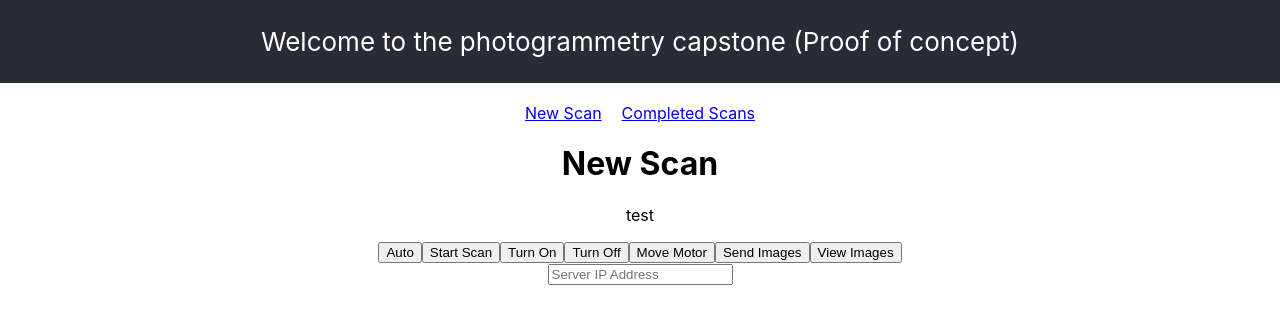
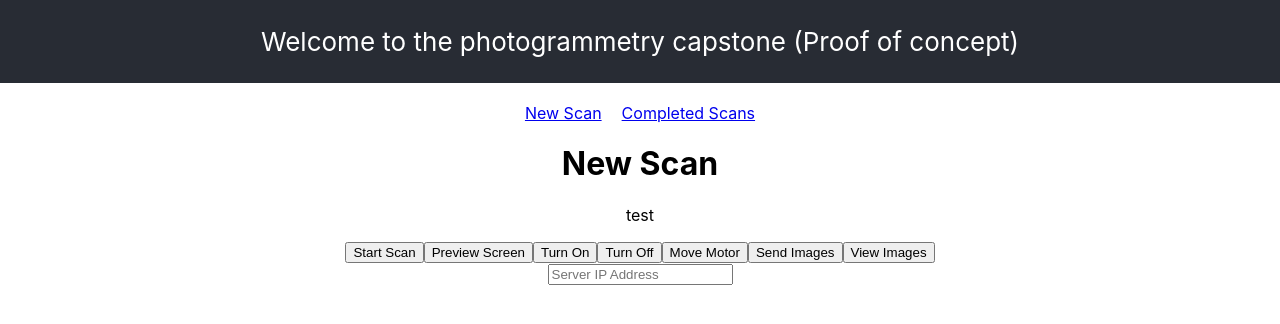
Before and after one commit to kana2001/photogrammetry-capstone, a React (Create React App) app in the folder webApp/: page / in a window 1280 px wide. Shown: the top 324 px of the page. Built offline with nearby package versions, Linux system fonts and the light colour scheme.

Commit message:
changed Start Scan to Preview Screen. changed auto to Start Scan

```diff
--- a/webApp/src/views/NewScan.tsx
+++ b/webApp/src/views/NewScan.tsx
@@ -41,8 +41,8 @@ function NewScan() {
       <h1>New Scan</h1>
       <body>
         <p>test</p>
-        <Button text={'Auto'} onClick={() => autoRoute()}></Button>
-        <Button text={'Start Scan'} onClick={toggleScanScreen}></Button>
+        <Button text={'Start Scan'} onClick={() => autoRoute()}></Button>
+        <Button text={'Preview Screen'} onClick={toggleScanScreen}></Button>
         <Button text={'Turn On'} onClick={() => turnOn()}></Button>
         <Button text={'Turn Off'} onClick={() => turnOff()}></Button>
         <Button text={'Move Motor'} onClick={() => moveMotor()}></Button>
@@ -63,7 +63,7 @@ function NewScan() {
 
         {isScanScreenOpen && (
           <Popup togglePopup={toggleScanScreen}>
-            <h2>Scan Screen</h2>
+            <h2>Preview Screen</h2>
             <img src={`${apiPrefix}/video_feed`} width={'50%'} alt='Video_Feed' />
             <div>
               <Button text={'Take a picture'} onClick={() => captureImage()}></Button>
```
